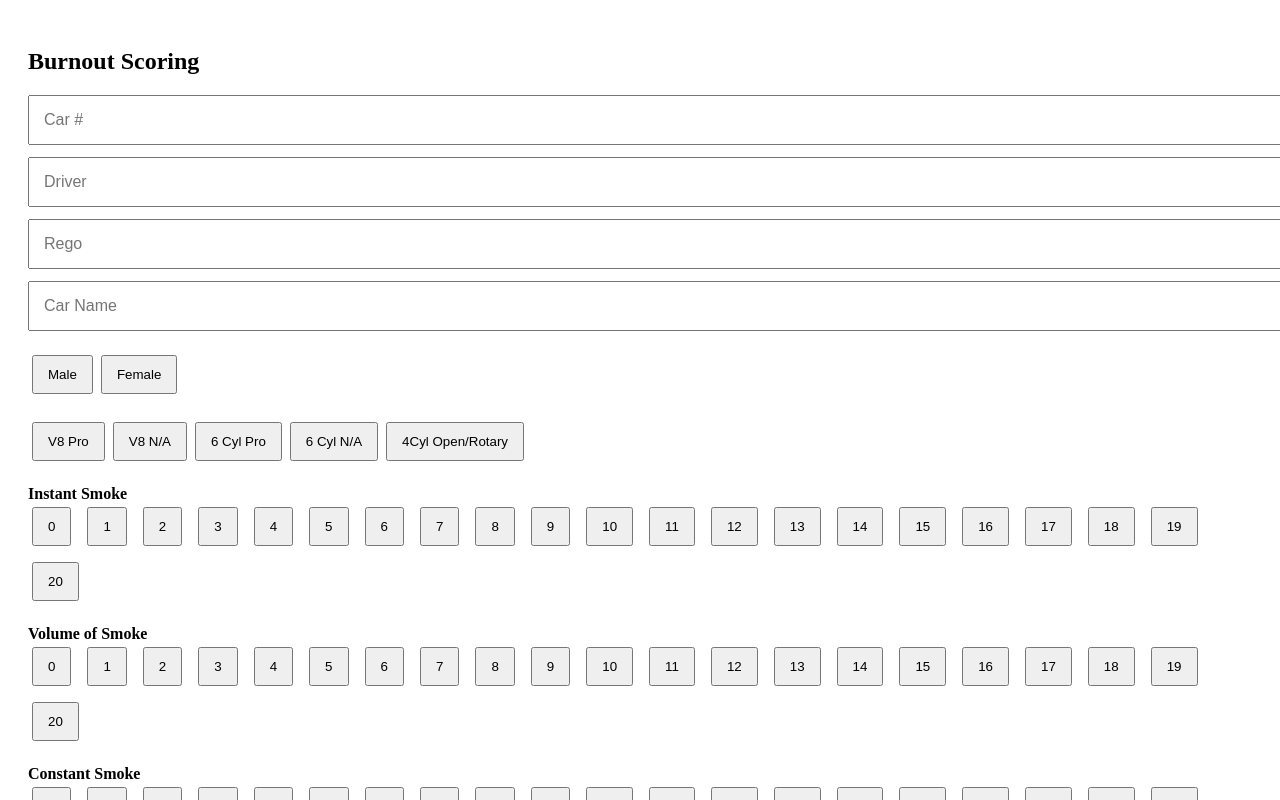
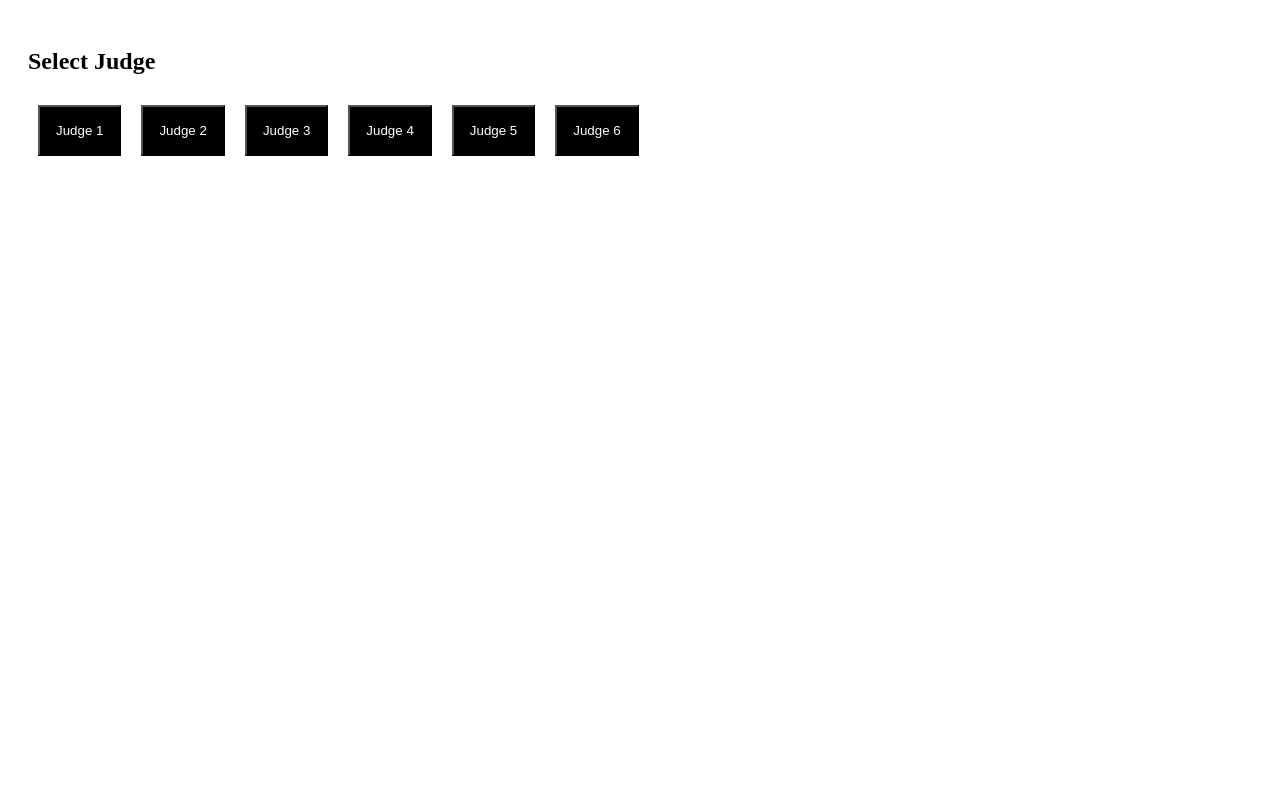
Before and after one commit to Les134/Autofest.Final-, a React (Create React App) app: page / in a window 1280 px wide. Both pictures are taken after a click on the button "Start Judging". Shown: the top 800 px of the page. Built offline with nearby package versions, Linux system fonts and the light colour scheme.

Commit message:
Update App.js

```diff
--- a/src/App.js
+++ b/src/App.js
@@ -8,11 +8,13 @@ const categories = [
 ];
 
 const classes = ["V8 Pro","V8 N/A","6 Cyl Pro","6 Cyl N/A","4Cyl Open/Rotary"];
+const deductionsList = ["Reversing","Stopping","Barrier","Fire"];
 
 export default function App(){
 
-  // 🔥 START ON HOME SCREEN
   const [screen,setScreen] = useState("home");
+
+  const [judge,setJudge] = useState(null);
 
   const [car,setCar] = useState("");
   const [driver,setDriver] = useState("");
@@ -23,10 +25,17 @@ export default function App(){
   const [carClass,setCarClass] = useState("");
 
   const [scores,setScores] = useState({});
+  const [deductions,setDeductions] = useState({});
+  const [tyres,setTyres] = useState({left:false,right:false});
+
   const [data,setData] = useState([]);
 
   function setScore(cat,val){
     setScores({...scores,[cat]:val});
+  }
+
+  function toggleDeduction(d){
+    setDeductions({...deductions,[d]:!deductions[d]});
   }
 
   function submit(){
@@ -36,7 +45,16 @@ export default function App(){
       return;
     }
 
+    if(Object.keys(scores).length===0){
+      alert("Add scores");
+      return;
+    }
+
     const total = Object.values(scores).reduce((a,b)=>a+b,0);
+    const tyreScore = (tyres.left?5:0)+(tyres.right?5:0);
+    const deductionTotal = Object.values(deductions).filter(v=>v).length*10;
+
+    const finalScore = total + tyreScore - deductionTotal;
 
     const entry = {
       car,
@@ -45,40 +63,34 @@ export default function App(){
       carName,
       gender,
       carClass,
-      total
+      judge,
+      finalScore
     };
 
     setData([...data,entry]);
 
-    // CLEAR FORM
     setScores({});
-    setCar("");
-    setDriver("");
-    setRego("");
-    setCarName("");
-    setGender("");
-    setCarClass("");
+    setDeductions({});
+    setTyres({left:false,right:false});
+    setCar(""); setDriver(""); setRego(""); setCarName("");
+    setGender(""); setCarClass("");
   }
 
   function leaderboard(){
-    return [...data].sort((a,b)=>b.total-a.total);
+    return [...data].sort((a,b)=>b.finalScore-a.finalScore);
   }
 
   function top150(){
     return leaderboard().slice(0,150);
   }
 
-  // =========================
-  // 🔥 COVER PAGE (WORKING)
-  // =========================
+  // ================= HOME =================
   if(screen==="home"){
     return (
       <div style={home}>
-        <h1 style={{color:"#fff",marginBottom:30}}>
-          AutoFest Burnout Champs
-        </h1>
+        <h1 style={{color:"#fff"}}>AutoFest Burnout Champs</h1>
 
-        <button style={btnBig} onClick={()=>setScreen("judge")}>
+        <button style={btnBig} onClick={()=>setScreen("judgeSelect")}>
           Start Judging
         </button>
 
@@ -89,53 +101,55 @@ export default function App(){
     );
   }
 
-  // =========================
-  // 🔥 TOP 150
-  // =========================
-  if(screen==="top150"){
+  // ================= JUDGE SELECT =================
+  if(screen==="judgeSelect"){
     return (
       <div style={{padding:20}}>
-        <h2>🏁 Top 150</h2>
+        <h2>Select Judge</h2>
 
-        {top150().map((e,i)=>(
-          <div key={i} style={row}>
-            #{i+1} | Car No: {e.car} | {e.driver} | Total: {e.total}
-          </div>
+        {[1,2,3,4,5,6].map(j=>(
+          <button key={j} style={btnBig} onClick={()=>{setJudge(j);setScreen("judge")}}>
+            Judge {j}
+          </button>
         ))}
-
-        <button style={btnBig} onClick={()=>setScreen("home")}>
-          ⬅ Home
-        </button>
       </div>
     );
   }
 
-  // =========================
-  // 🔥 JUDGING SCREEN
-  // =========================
+  // ================= TOP 150 =================
+  if(screen==="top150"){
+    return (
+      <div style={{padding:20}}>
+        <h2>Top 150</h2>
+
+        {top150().map((e,i)=>(
+          <div key={i} style={row}>
+            #{i+1} | Car {e.car} | {e.driver} | Score: {e.finalScore}
+          </div>
+        ))}
+
+        <button style={btnBig} onClick={()=>setScreen("home")}>Home</button>
+      </div>
+    );
+  }
+
+  // ================= JUDGING =================
   return (
     <div style={{padding:20}}>
 
-      <h2>Burnout Scoring</h2>
+      <h3>Judge {judge}</h3>
 
       <input placeholder="Car #" value={car} onChange={e=>setCar(e.target.value)} style={input}/>
       <input placeholder="Driver" value={driver} onChange={e=>setDriver(e.target.value)} style={input}/>
       <input placeholder="Rego" value={rego} onChange={e=>setRego(e.target.value)} style={input}/>
       <input placeholder="Car Name" value={carName} onChange={e=>setCarName(e.target.value)} style={input}/>
 
-      {/* GENDER */}
-      <div style={section}>
-        <button style={gender==="Male"?btnGreen:btn} onClick={()=>setGender("Male")}>
-          Male
-        </button>
-
-        <button style={gender==="Female"?btnGreen:btn} onClick={()=>setGender("Female")}>
-          Female
-        </button>
+      <div>
+        <button style={gender==="Male"?btnGreen:btn} onClick={()=>setGender("Male")}>Male</button>
+        <button style={gender==="Female"?btnGreen:btn} onClick={()=>setGender("Female")}>Female</button>
       </div>
 
-      {/* CLASS */}
-      <div style={section}>
+      <div>
         {classes.map(c=>(
           <button key={c} style={carClass===c?btnBlue:btn} onClick={()=>setCarClass(c)}>
             {c}
@@ -143,38 +157,37 @@ export default function App(){
         ))}
       </div>
 
-      {/* SCORES */}
       {categories.map(cat=>(
-        <div key={cat} style={section}>
+        <div key={cat}>
           <strong>{cat}</strong><br/>
-
-          <div style={rowWrap}>
-            {Array.from({length:21},(_,i)=>(
-              <button
-                key={i}
-                onClick={()=>setScore(cat,i)}
-                style={scores[cat]===i?btnRed:btn}
-              >
-                {i}
-              </button>
-            ))}
-          </div>
+          {Array.from({length:21},(_,i)=>(
+            <button key={i} onClick={()=>setScore(cat,i)} style={scores[cat]===i?btnRed:btn}>{i}</button>
+          ))}
         </div>
       ))}
 
-      {/* ACTION BUTTONS */}
-      <div style={section}>
-        <button style={btnBig} onClick={submit}>Submit</button>
-        <button style={btnBig} onClick={()=>setScreen("top150")}>Top 150</button>
-        <button style={btnBig} onClick={()=>setScreen("home")}>Home</button>
+      <div>
+        <strong>Blown Tyres (5pts each)</strong><br/>
+        <button style={tyres.left?btnRed:btn} onClick={()=>setTyres({...tyres,left:!tyres.left})}>Left</button>
+        <button style={tyres.right?btnRed:btn} onClick={()=>setTyres({...tyres,right:!tyres.right})}>Right</button>
       </div>
 
-      {/* LIVE LEADERBOARD */}
+      <div>
+        <strong>Deductions</strong><br/>
+        {deductionsList.map(d=>(
+          <button key={d} onClick={()=>toggleDeduction(d)} style={deductions[d]?btnRed:btn}>{d}</button>
+        ))}
+      </div>
+
+      <button style={btnBig} onClick={submit}>Submit</button>
+      <button style={btnBig} onClick={()=>setScreen("top150")}>Top 150</button>
+      <button style={btnBig} onClick={()=>setScreen("home")}>Home</button>
+
       <h3>Leaderboard</h3>
 
       {leaderboard().map((e,i)=>(
         <div key={i} style={row}>
-          #{i+1} | Car: {e.car} | Driver: {e.driver} | Score: {e.total}
+          #{i+1} | Car {e.car} | {e.driver} | Score: {e.finalScore}
         </div>
       ))}
 
@@ -182,58 +195,12 @@ export default function App(){
   );
 }
 
-// =========================
-// STYLES
-// =========================
-
-const home = {
-  height:"100vh",
-  background:"#000",
-  display:"flex",
-  flexDirection:"column",
-  alignItems:"center",
-  justifyContent:"center"
-};
-
-const input = {
-  display:"block",
-  width:"100%",
-  padding:"14px",
-  marginBottom:"12px",
-  fontSize:"16px"
-};
-
-const section = {
-  marginTop:"20px",
-  marginBottom:"20px"
-};
-
-const row = {
-  padding:"12px",
-  background:"#eee",
-  marginBottom:"8px",
-  borderRadius:"6px"
-};
-
-const rowWrap = {
-  display:"flex",
-  flexWrap:"wrap",
-  gap:"8px"
-};
-
-const btn = {
-  padding:"10px 14px",
-  margin:"4px"
-};
-
+// styles
+const home = {height:"100vh",background:"#000",display:"flex",flexDirection:"column",justifyContent:"center",alignItems:"center"};
+const input = {display:"block",width:"100%",padding:"14px",marginBottom:"10px"};
+const row = {padding:"10px",background:"#eee",marginBottom:"6px"};
+const btn = {padding:"10px",margin:"4px"};
 const btnRed = {...btn,background:"red",color:"#fff"};
 const btnBlue = {...btn,background:"blue",color:"#fff"};
 const btnGreen = {...btn,background:"green",color:"#fff"};
-
-const btnBig = {
-  padding:"16px",
-  margin:"10px",
-  background:"#111",
-  color:"#fff",
-  fontSize:"16px"
-};
+const btnBig = {padding:"16px",margin:"10px",background:"#000",color:"#fff"};
```
